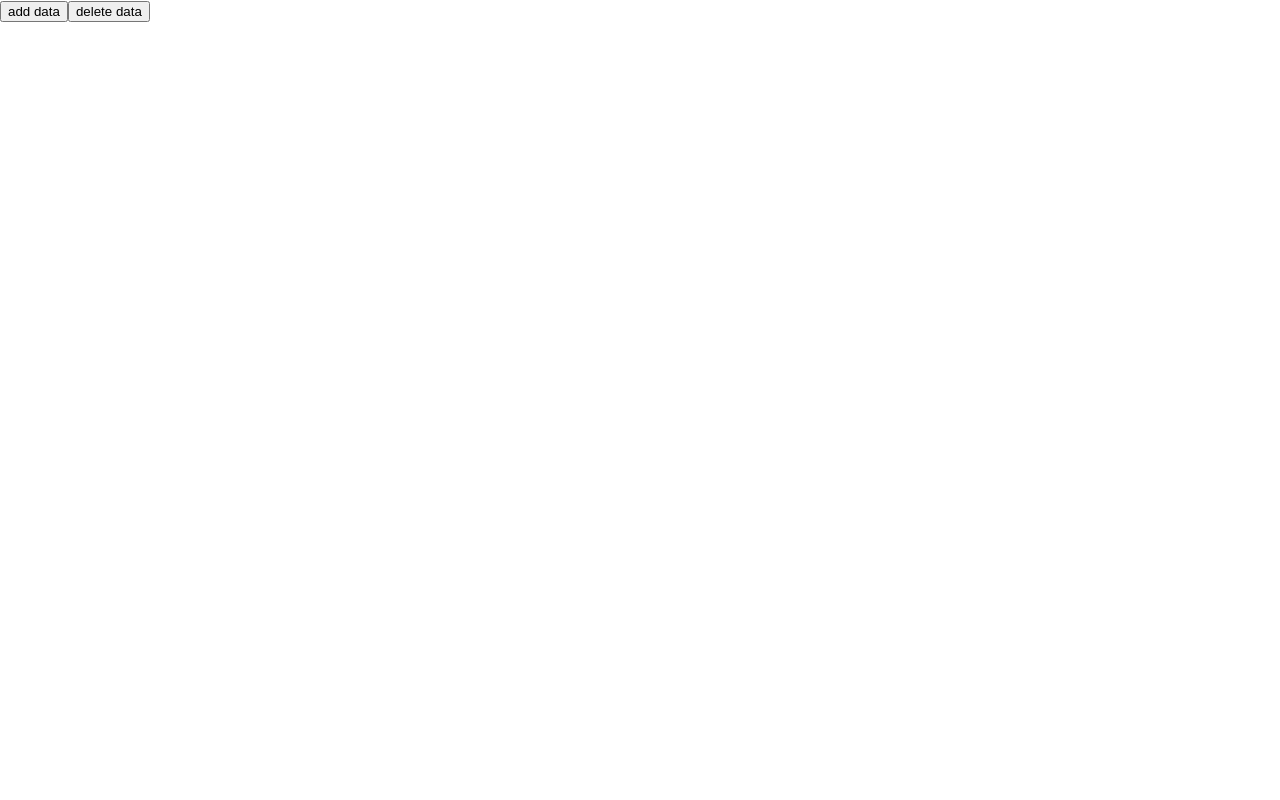
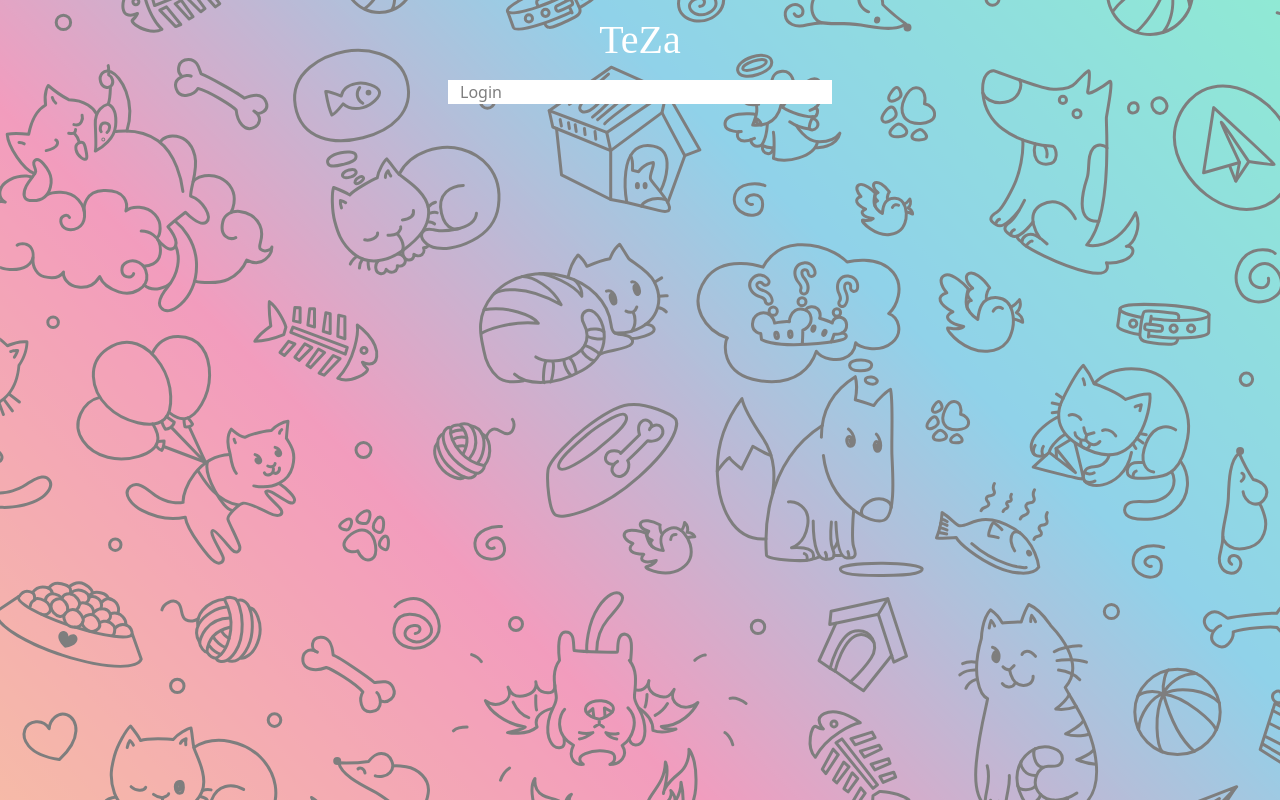
Before and after one commit to BacteriaQH/TeZa, a React (Create React App) app in the folder fe/: page / in a window 1280 px wide. Built offline with nearby package versions, Linux system fonts and the light colour scheme.

Commit message:
add base app

```diff
--- a/fe/src/App.js
+++ b/fe/src/App.js
@@ -1,21 +1,39 @@
-import { useState } from 'react';
+import React from 'react';
+import { Routes, Route } from 'react-router-dom';
 
-function App() {
-    const [data, setData] = useState([]);
-    const handleData = () => {
-        setData(['Banana', 'Orange', 'Apple', 'Mango']);
-        console.log(data);
-    };
-    const deleteData = (i) => {
-        data.splice(i, 1);
-        console.log(data);
-    };
+import 'bootstrap/dist/css/bootstrap.min.css';
+
+import userRoutes from './router';
+import DefaultLayout from './components/Layout/DefaultLayout';
+import BGLayout from './components/Layout/BGLayout';
+
+const App = () => {
     return (
         <div className="App">
-            <button onClick={() => handleData()}>add data</button>
-            <button onClick={() => deleteData(1)}>delete data</button>
+            <Routes>
+                {userRoutes.map((route, index) => {
+                    const Page = route.component;
+                    return (
+                        <Route
+                            key={index}
+                            path={route.path}
+                            element={
+                                route.defaultLayout ? (
+                                    <DefaultLayout>
+                                        <Page />
+                                    </DefaultLayout>
+                                ) : (
+                                    <BGLayout isPreLogin>
+                                        <Page />
+                                    </BGLayout>
+                                )
+                            }
+                        />
+                    );
+                })}
+            </Routes>
         </div>
     );
-}
+};
 
 export default App;
--- /dev/null
+++ b/fe/src/components/Footer.jsx
@@ -0,0 +1,7 @@
+import React from 'react';
+
+const Footer = () => {
+    return <div>Footer</div>;
+};
+
+export default Footer;
--- /dev/null
+++ b/fe/src/components/Header.jsx
@@ -0,0 +1,7 @@
+import React from 'react';
+
+const Header = () => {
+    return <div>Header</div>;
+};
+
+export default Header;
--- /dev/null
+++ b/fe/src/components/Layout/BGLayout/index.css
@@ -0,0 +1,42 @@
+.main {
+    padding: 0;
+    width: 100%;
+    opacity: 0.5;
+    background: linear-gradient(45deg, #ee7752, #e73c7e, #23a6d5, #23d5ab);
+    /* animation: gradient 3s ease infinite left; */
+
+    color: #000;
+}
+.section {
+    height: 100vh;
+    padding: 0;
+    background-image: url('../../../assets/imgs/background.svg');
+    transition: tranform 0.25s ease-in-out, filter 0.25s cubic-bezier(1, -0.67, 0.58, 1);
+    object-fit: inherit;
+}
+@keyframes gradient {
+    0% {
+        background-position: 0% 50%;
+    }
+    50% {
+        background-position: 100% 50%;
+    }
+    100% {
+        background-position: 0% 50%;
+    }
+}
+.logo {
+    font-family: 'Arbutus', cursive;
+}
+.section-header {
+    color: #fff;
+}
+.content {
+    width: 30%;
+    height: 40%;
+    /* position: absolute;
+    top: 20%;
+    left: 35%;
+    transform: translate(0%, -50%); */
+    background: #fff;
+}
--- /dev/null
+++ b/fe/src/components/Layout/BGLayout/index.jsx
@@ -0,0 +1,22 @@
+import React from 'react';
+import { Row } from 'react-bootstrap';
+
+import './index.css';
+const PreLayout = ({ children, isPreLogin }) => {
+    return (
+        <div className="main">
+            <div className="section">
+                {isPreLogin && (
+                    <Row className="m-0 text-center align-items-center section-header">
+                        <h1 className="logo my-3">TeZa</h1>
+                    </Row>
+                )}
+                <Row className="m-0 justify-content-center align-items-center">
+                    {isPreLogin ? <div className="content">{children}</div> : children}
+                </Row>
+            </div>
+        </div>
+    );
+};
+
+export default PreLayout;
--- /dev/null
+++ b/fe/src/components/Layout/DefaultLayout/index.css
@@ -0,0 +1,4 @@
+.body {
+    min-height: 500px;
+    color: #000;
+}
--- /dev/null
+++ b/fe/src/components/Layout/DefaultLayout/index.jsx
@@ -0,0 +1,23 @@
+import React from 'react';
+import { Row } from 'react-bootstrap';
+
+import './index.css';
+
+import Header from '../../Header';
+import Footer from '../../Footer';
+
+const DefaultLayout = ({ children }) => {
+    return (
+        <>
+            <Row className="m-3">
+                <Header />
+            </Row>
+            <Row className="body m-3">{children}</Row>
+            <Row className="m-3">
+                <Footer />
+            </Row>
+        </>
+    );
+};
+
+export default DefaultLayout;
--- /dev/null
+++ b/fe/src/components/NotFound.jsx
@@ -0,0 +1,7 @@
+import React from 'react';
+
+const NotFound = () => {
+    return <div>NotFound</div>;
+};
+
+export default NotFound;
--- /dev/null
+++ b/fe/src/pages/Chat/index.js
@@ -0,0 +1,7 @@
+import React from 'react';
+
+const Chat = () => {
+    return <div>Chat</div>;
+};
+
+export default Chat;
--- /dev/null
+++ b/fe/src/pages/Login/index.jsx
@@ -0,0 +1,7 @@
+import React from 'react';
+
+const Login = () => {
+    return <div>Login</div>;
+};
+
+export default Login;
--- /dev/null
+++ b/fe/src/pages/Register/index.jsx
@@ -0,0 +1,7 @@
+import React from 'react';
+
+const Register = () => {
+    return <div>Register</div>;
+};
+
+export default Register;
--- /dev/null
+++ b/fe/src/router/index.js
@@ -0,0 +1,14 @@
+import Login from '../pages/Login';
+import Register from '../pages/Register';
+import Chat from '../pages/Chat';
+import NotFound from '../components/NotFound';
+
+const userRoutes = [
+    { path: '/', component: Login, defaultLayout: false, isPreLogin: true },
+    { path: '/login', component: Login, defaultLayout: false, isPreLogin: true },
+    { path: '/register', component: Register, defaultLayout: false },
+    { path: '/chat/:id', component: Chat, defaultLayout: true },
+    { path: '*', component: NotFound, defaultLayout: false },
+];
+
+export default userRoutes;
```
Also changed, not shown: fe/src/assets/imgs/background.svg (added).
